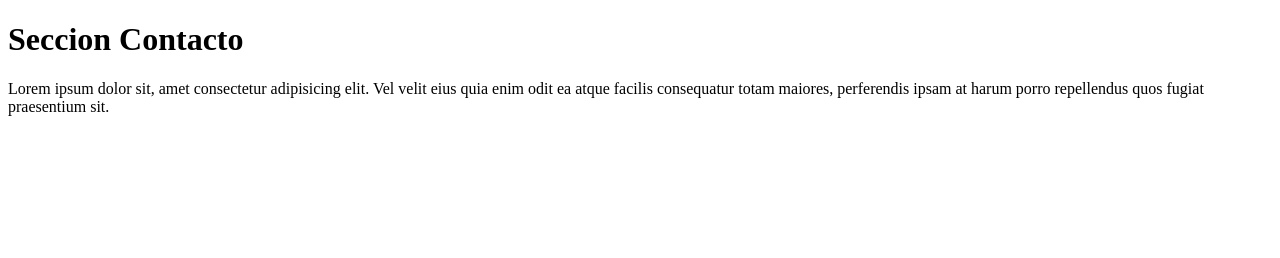
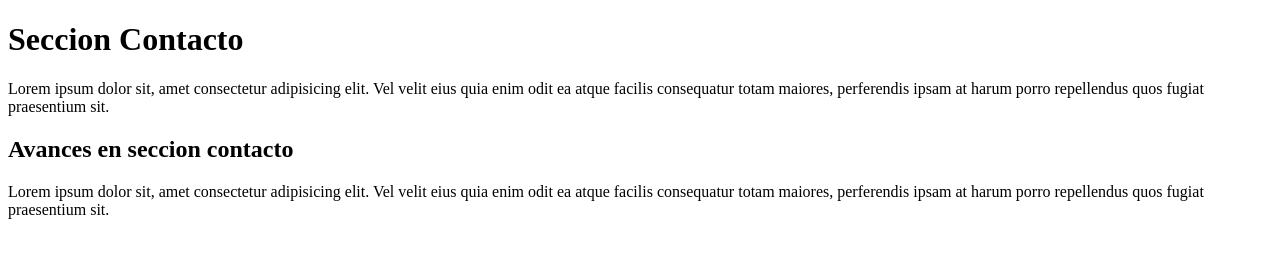
Before and after one commit to doriananimal/introGit, a plain HTML site: page contacto.html in a window 1280 px wide. Drawn offline with Linux system fonts and the light colour scheme.

Commit message:
se realizo h2 en contacto

```diff
--- a/contacto.html
+++ b/contacto.html
@@ -8,5 +8,8 @@
 <body>
     <h1>Seccion Contacto</h1>
     <p>Lorem ipsum dolor sit, amet consectetur adipisicing elit. Vel velit eius quia enim odit ea atque facilis consequatur totam maiores, perferendis ipsam at harum porro repellendus quos fugiat praesentium sit.</p>
+
+    <h2>Avances en seccion contacto</h2>
+    <p>Lorem ipsum dolor sit, amet consectetur adipisicing elit. Vel velit eius quia enim odit ea atque facilis consequatur totam maiores, perferendis ipsam at harum porro repellendus quos fugiat praesentium sit.</p>
 </body>
 </html>
```
